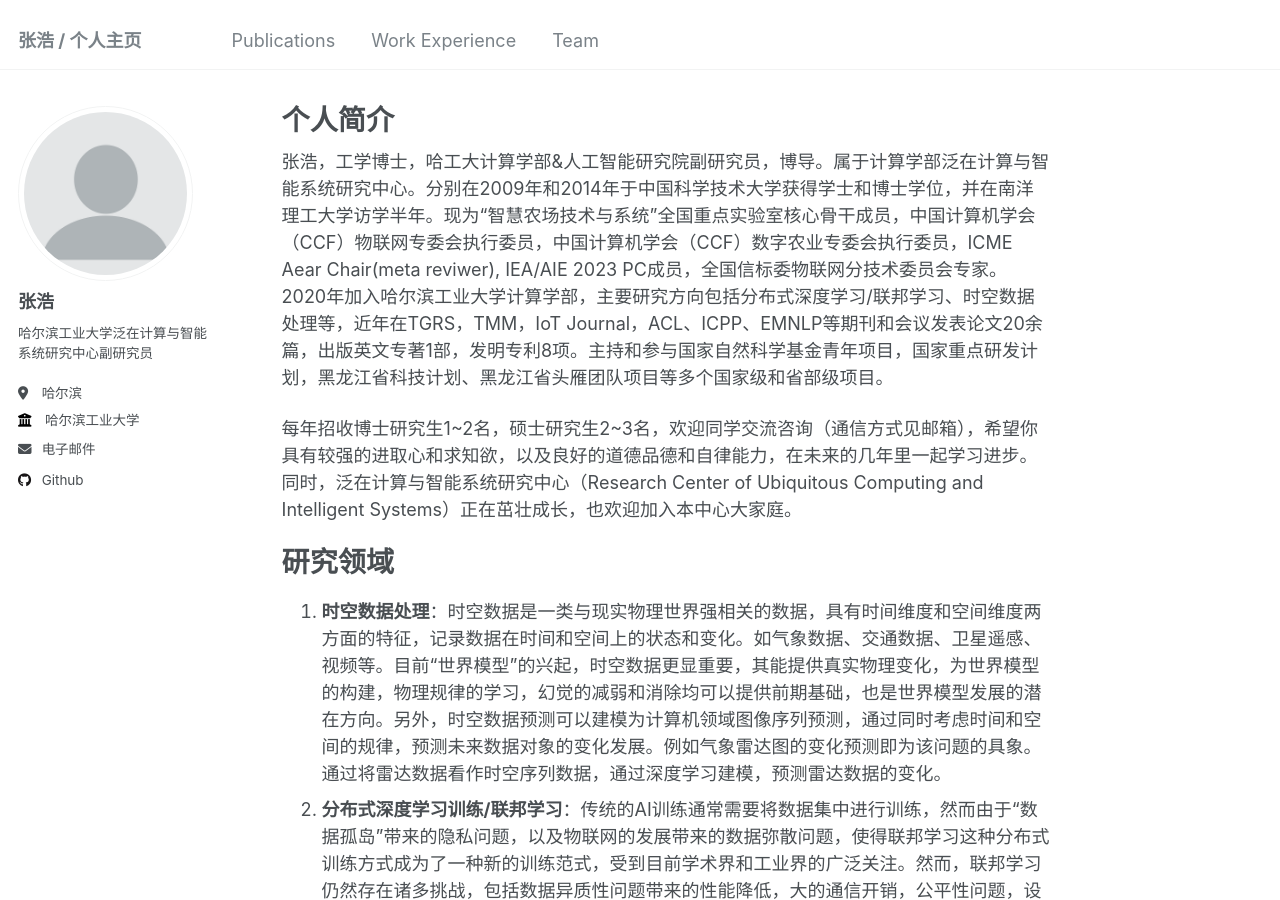
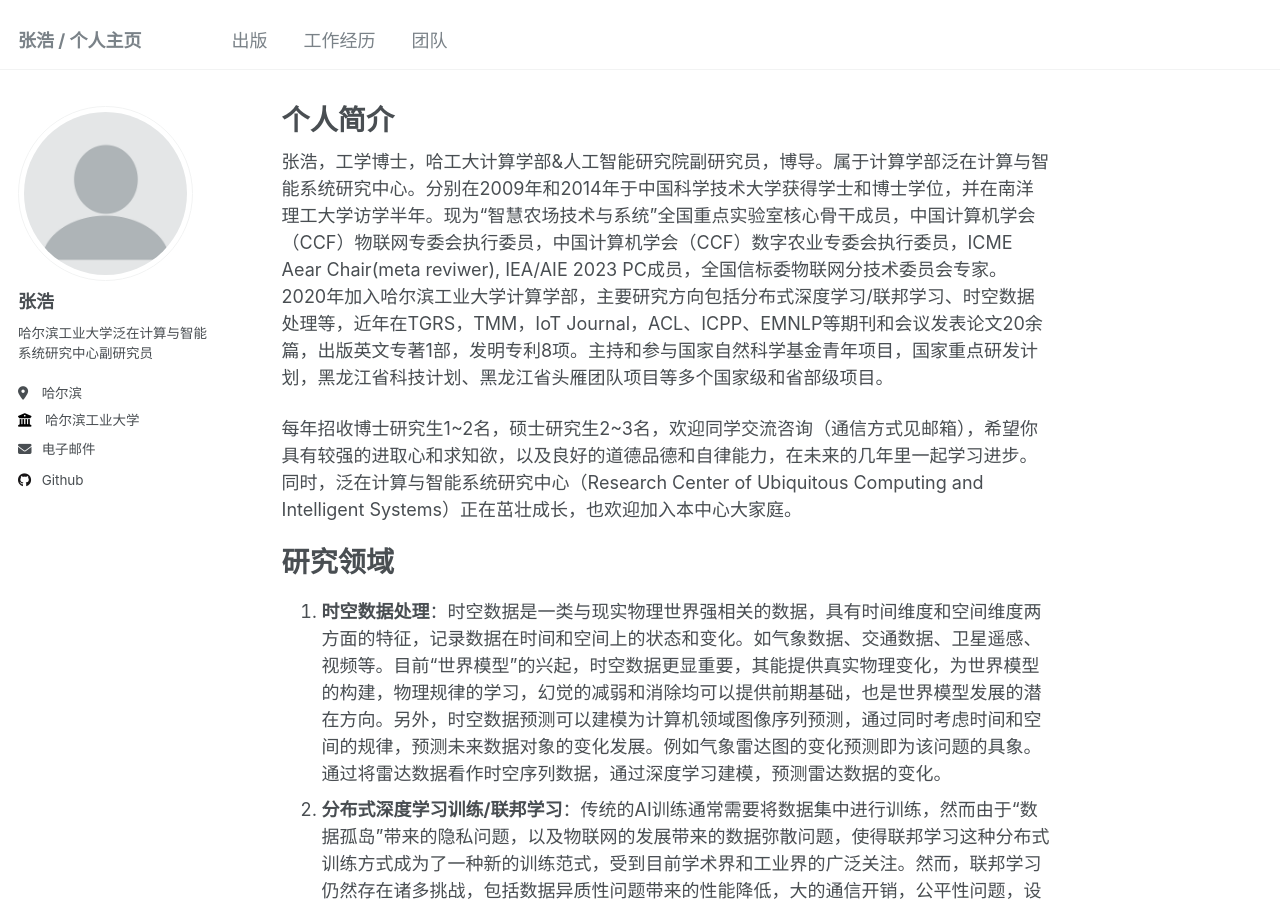
Before and after one commit to benjiachong/benjiachong.github.io, a Jekyll site: the page built from _pages/about.md, in a window 1280 px wide and 900 px high. Built offline with Jekyll 4.4.1, drawn with Linux system fonts in a browser that asks for light colours.

Commit message:
Update navigation.yml

```diff
--- a/_data/navigation.yml
+++ b/_data/navigation.yml
@@ -5,13 +5,13 @@
 # prevent it from being included in the site.
 
 main:
-  - title: "Publications"
+  - title: "出版"
     url: /publications/
 
-  - title: "Work Experience"
+  - title: "工作经历"
     url: /workExperience/
 
-  - title: "Team"
+  - title: "团队"
     url: /team/
 
   # - title: "Talks"
```
